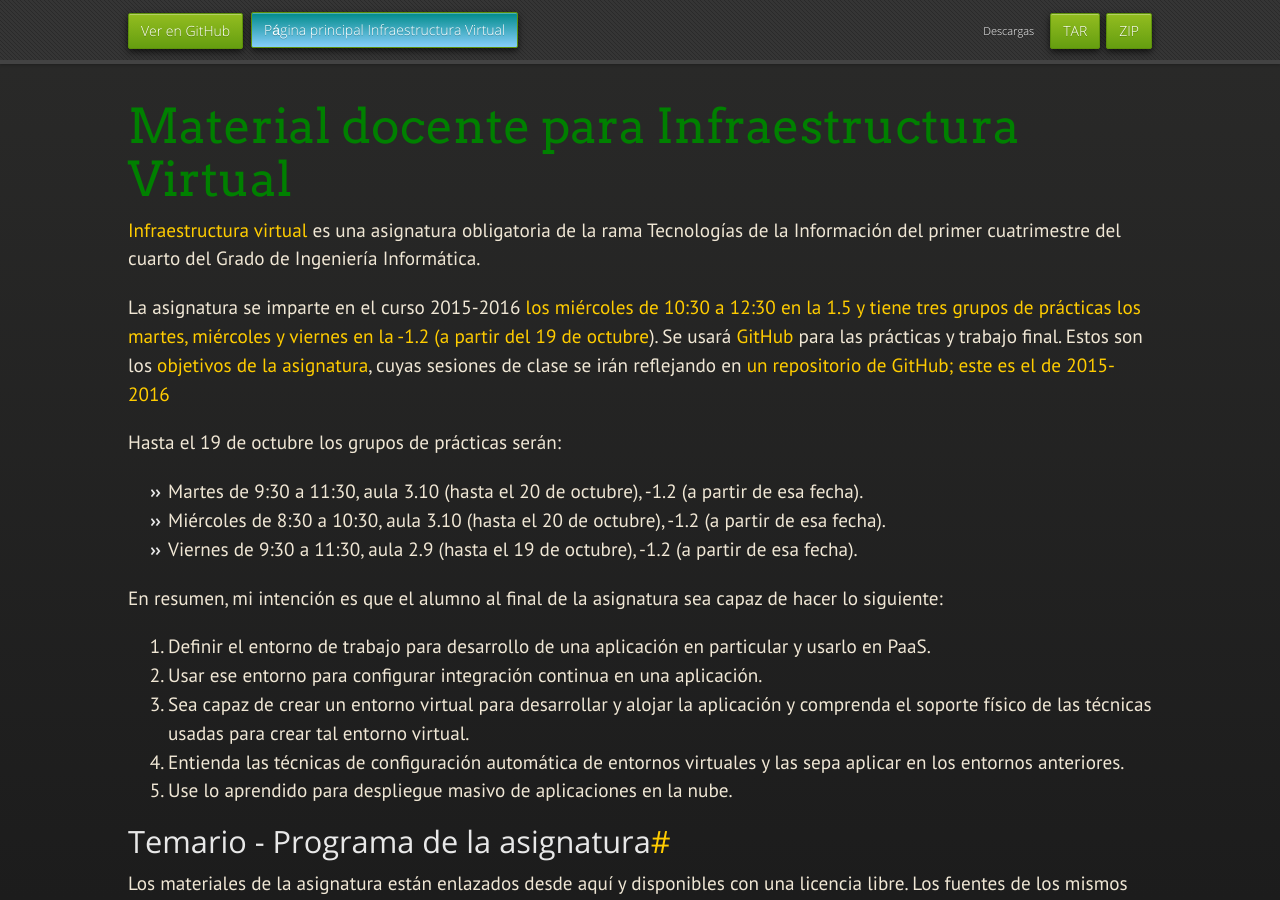
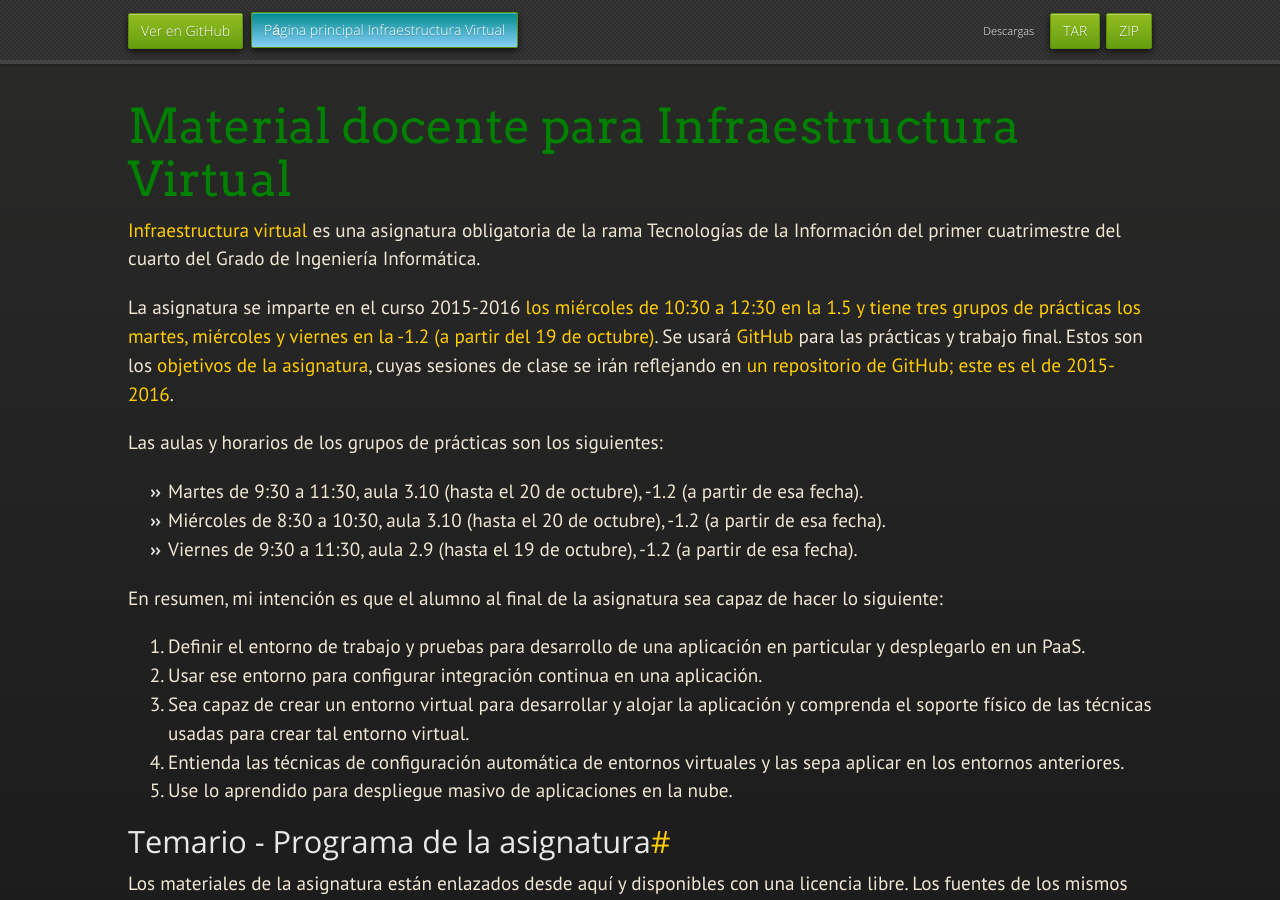
Before and after one commit to JJ/IV, a Jekyll site: the page built from index.md, in a window 1280 px wide and 900 px high. Built offline with Jekyll 4.4.1, drawn with Linux system fonts in a browser that asks for light colours; nearby versions of some CDN libraries; some web fonts are replaced.

Commit message:
Sync index.md de master a gh-pages

```diff
--- a/index.md
+++ b/index.md
@@ -3,26 +3,26 @@ layout: index
 
 
 ---
-Material docente para Infraestructura Virtual
-==
+#Material docente para Infraestructura Virtual
+
 
 [Infraestructura virtual](http://grados.ugr.es/informatica/pages/infoacademica/guias_docentes/espti/infraestructuravirtual)
 es una asignatura obligatoria de la rama Tecnologías de la Información del primer cuatrimestre del cuarto del Grado
 de Ingeniería Informática.
 
 La asignatura se imparte en el curso 2015-2016 [los miércoles  de 10:30 a
-12:30 en la 1.5 y tiene tres grupos de prácticas los martes, miércoles y viernes en la -1.2 (a partir del 19 de octubre](http://etsiit.ugr.es/pages/calendario_academico/horarios1516/horariosgii1516/!/download)). Se usará
-[GitHub](http://github.com) para las prácticas y trabajo final. Estos son los [objetivos de la asignatura](documentos/objetivos), cuyas sesiones de clase se irán reflejando en [un repositorio de GitHub; este es el de 2015-2016](https://github.com/JJ/IV-2015-16)
+12:30 en la 1.5 y tiene tres grupos de prácticas los martes, miércoles y viernes en la -1.2 (a partir del 19 de octubre)](http://etsiit.ugr.es/pages/calendario_academico/horarios1516/horariosgii1516/!/download). Se usará
+[GitHub](http://github.com) para las prácticas y trabajo final. Estos son los [objetivos de la asignatura](documentos/objetivos), cuyas sesiones de clase se irán reflejando en [un repositorio de GitHub; este es el de 2015-2016](https://github.com/JJ/IV-2015-16).
 
-Hasta el 19 de octubre los grupos de prácticas serán:
+Las aulas y horarios de los grupos de prácticas son los siguientes:
 
-- Martes de 9:30 a 11:30, aula 3.10 (hasta el 20 de octubre), -1.2 (a partir de esa fecha).
-- Miércoles de 8:30 a 10:30, aula 3.10 (hasta el 20 de octubre), -1.2 (a partir de esa fecha).
-- Viernes de 9:30 a 11:30, aula 2.9 (hasta el 19 de octubre), -1.2 (a partir de esa fecha).
+* Martes de 9:30 a 11:30, aula 3.10 (hasta el 20 de octubre), -1.2 (a partir de esa fecha).
+* Miércoles de 8:30 a 10:30, aula 3.10 (hasta el 20 de octubre), -1.2 (a partir de esa fecha).
+* Viernes de 9:30 a 11:30, aula 2.9 (hasta el 19 de octubre), -1.2 (a partir de esa fecha).
 
 En resumen, mi intención es que el alumno al final de la asignatura sea capaz de hacer lo siguiente:
 
-1. Definir el entorno de trabajo para desarrollo de una aplicación en particular y usarlo en PaaS.
+1. Definir el entorno de trabajo y pruebas para desarrollo de una aplicación en particular y desplegarlo en un PaaS.
 2. Usar ese entorno para configurar integración continua en una aplicación.
 3. Sea capaz de crear un entorno virtual para desarrollar y alojar la aplicación y comprenda el soporte físico de las técnicas usadas para crear tal entorno virtual.
 4. Entienda las técnicas de configuración automática de entornos virtuales y las sepa aplicar en los entornos anteriores.
```
